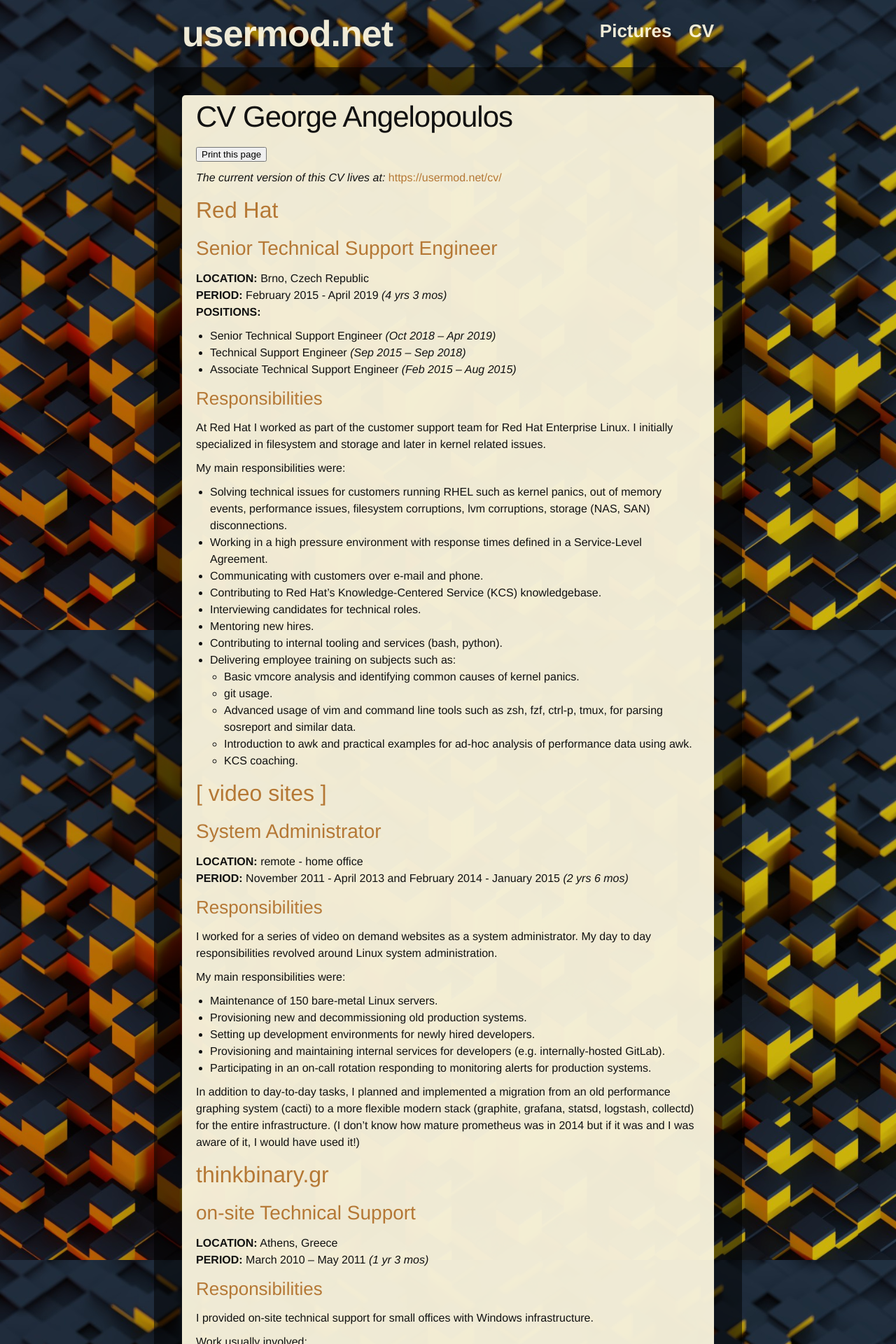
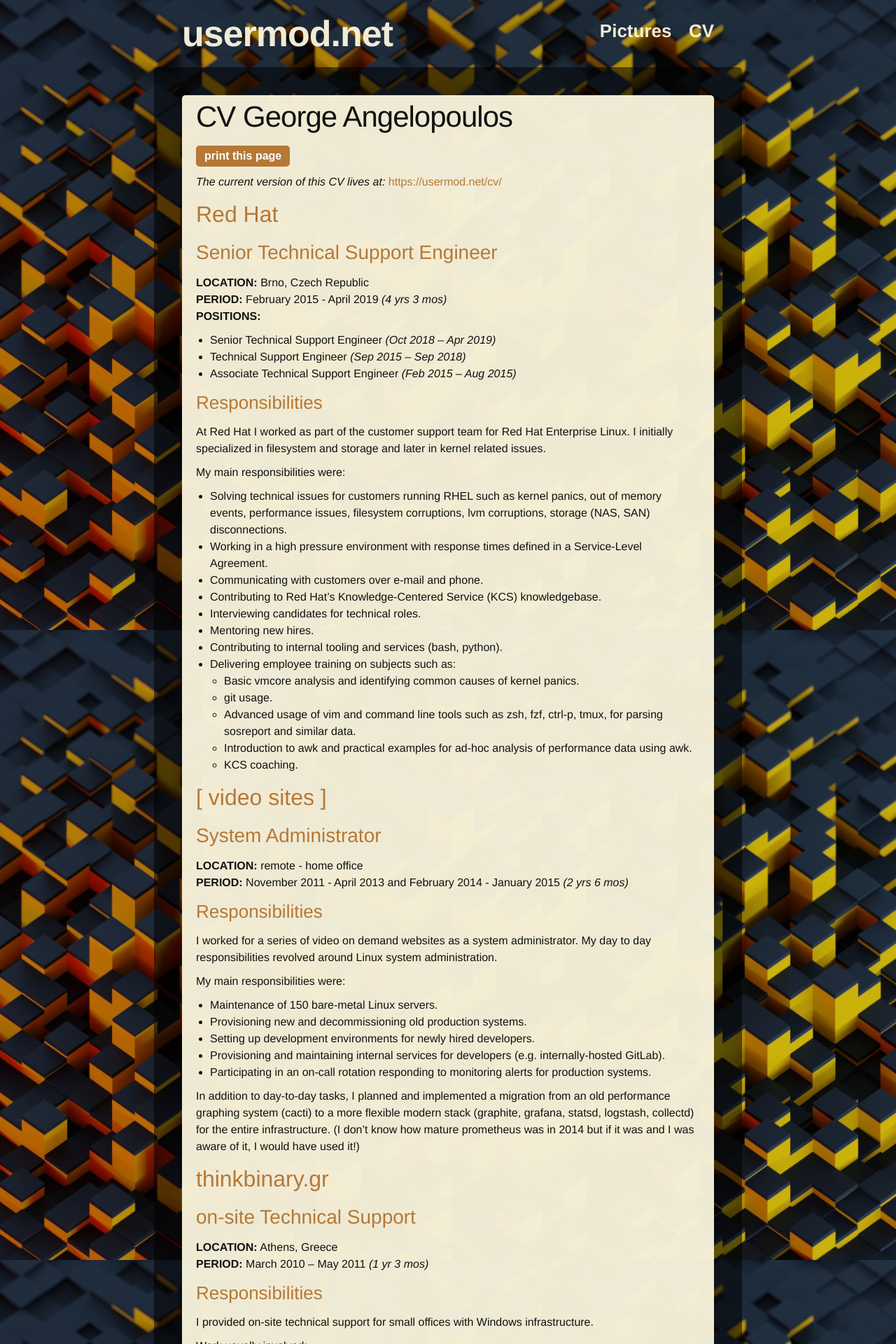
Before and after one commit to gangelop/lathan.github.io, a Jekyll site: the page built from cv.md, in a window 1280 px wide. Shown: the top 1920 px of the page at 70% size. Built offline with Jekyll 4.4.1, drawn with Linux system fonts in a browser that asks for light colours.

Commit message:
add button css

```diff
--- a/_sass/_base.scss
+++ b/_sass/_base.scss
@@ -40,6 +40,21 @@
     margin-bottom: $spacing-unit / 2;
 }
 
+/**
+ * buttons
+ */
+button {
+    color: white;
+    background: $brand-color;
+    border: none;
+    font-size: 16px;
+    font-weight: bold;
+    padding: 6px 12px;
+    border-radius: 5px;
+    &:hover {
+        background: darken($brand-color, 20%);
+    }
+}
 
 
 /**
--- a/cv.md
+++ b/cv.md
@@ -5,7 +5,7 @@
 permalink: /cv/
 ---
 <link rel="stylesheet" href="/css/cvprint.css">
-<button class="printhide" onclick="window.print();return false;">Print this page</button>
+<button class="printhide" onclick="window.print();return false;">print this page</button>
 
 *The current version of this CV lives at:* [{{ site.url }}/cv/]({{ site.url }}/cv/)
 
```
